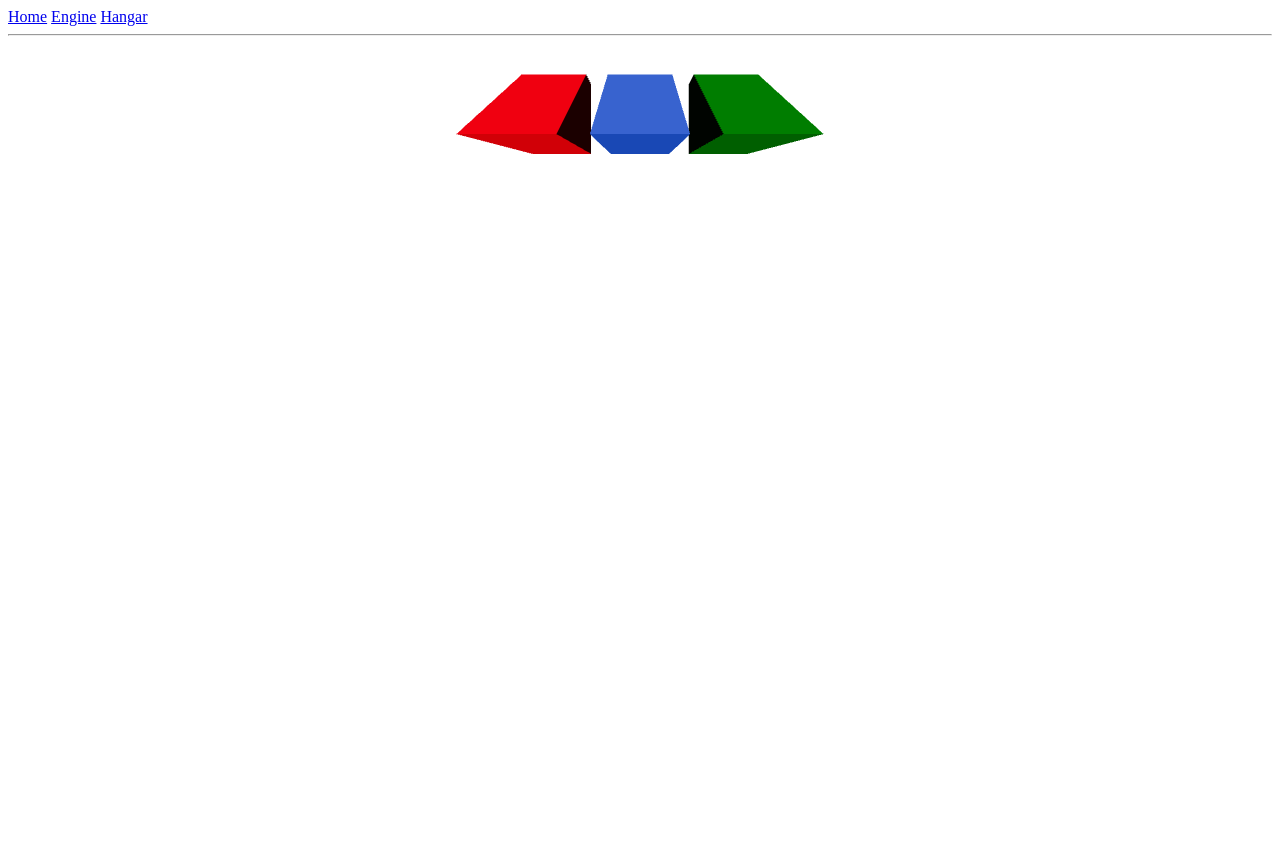
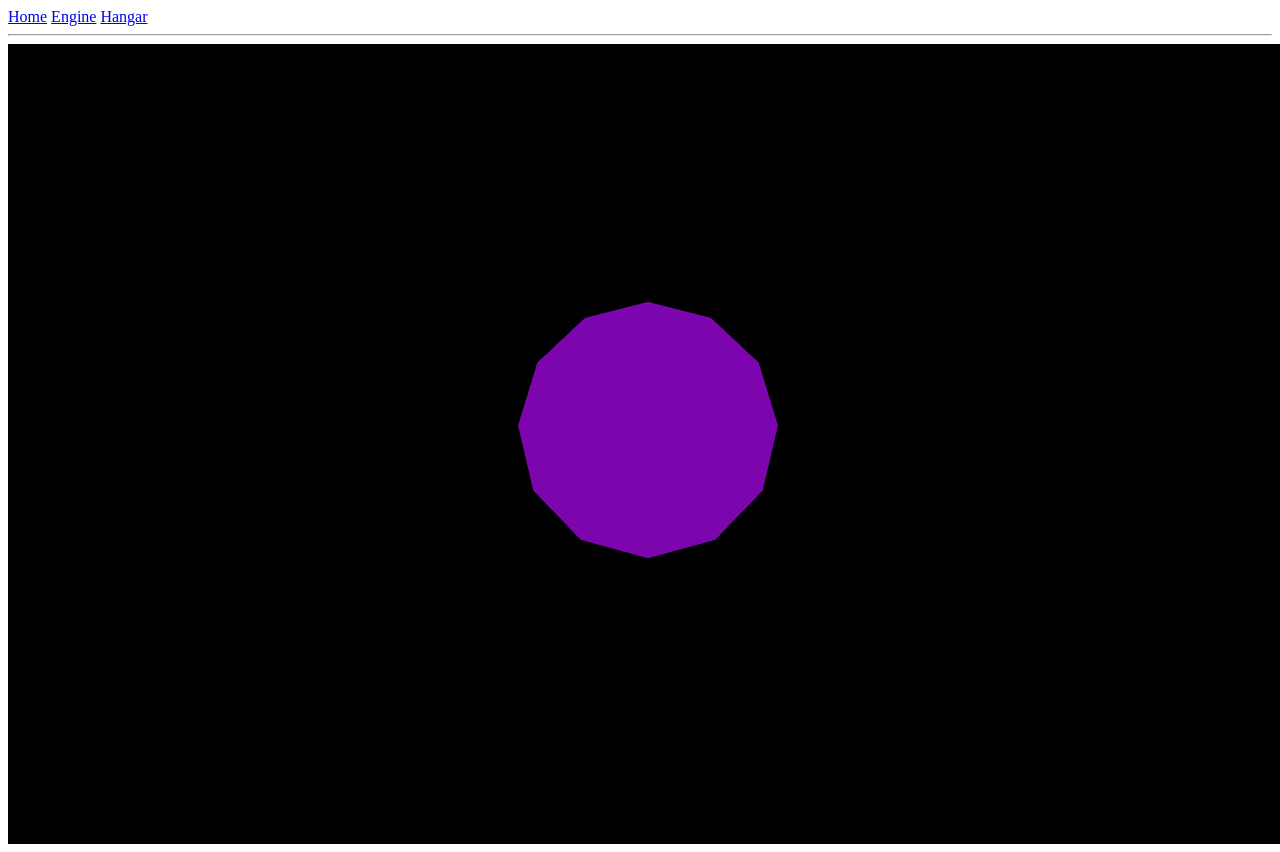
Before and after one commit to alylim/hackathon-threejs, a React (Vite) app: page /engine in a window 1280 px wide. Before the commit the page ends 800 px from the top, so only its background shows below. Built offline with nearby package versions, Linux system fonts and the light colour scheme.

Commit message:
add orbit controls

```diff
--- /dev/null
+++ b/src/routes/engine/-components/cylinder.tsx
@@ -0,0 +1,28 @@
+import { useRef, useState } from "react";
+import { type Mesh, type Clock } from "three";
+import { useFrame } from "@react-three/fiber";
+
+type CylinderProps = {
+  transposeX?: number;
+  color: string;
+  isDragging: boolean;
+};
+
+function Cylinder({ transposeX = 0, color, isDragging }: CylinderProps) {
+  const meshRef = useRef<Mesh>(null);
+
+  useFrame(() => {
+    if (meshRef.current && !isDragging) {
+      meshRef.current.rotation.x += 0.003;
+    }
+  });
+
+  return (
+    <mesh ref={meshRef} position={[transposeX, 0, 0]}>
+      <cylinderGeometry args={[1, 1, 2, 12]} />
+      <meshPhongMaterial color={color} />
+    </mesh>
+  );
+}
+
+export { Cylinder };
--- a/src/routes/engine/index.tsx
+++ b/src/routes/engine/index.tsx
@@ -1,20 +1,31 @@
+import { useState } from "react";
 import { createFileRoute } from "@tanstack/react-router";
 import { Canvas } from "@react-three/fiber";
-import { PhongedCube } from "./-components/phonged-cube";
+import { Cylinder } from "./-components/cylinder";
+import { OrbitControls } from "@react-three/drei";
+import { Color } from "three";
 
 export const Route = createFileRoute("/engine/")({
   component: Engine,
 });
 
+const BLACK = new Color("black");
+
 function Engine() {
+  const [isDragging, setIsDragging] = useState(false);
+
   return (
-    <div id="canvas-container">
-      <Canvas camera={{ fov: 75, near: 0.1, far: 5 }}>
-        <ambientLight intensity={0.1} />
-        <directionalLight color="white" position={[0, 0, 5]} intensity={3} />
-        <PhongedCube transposeX={0} color="royalBlue" />
-        <PhongedCube transposeX={4} color="green" />
-        <PhongedCube transposeX={-4} color="red" />
+    <div id="canvas-container" style={{ width: "100dvw", height: "100dvh" }}>
+      <Canvas
+        scene={{ background: BLACK }}
+        camera={{ fov: 75, near: 0.1, far: 500 }}
+        onPointerDown={() => setIsDragging(true)}
+        onPointerUp={() => setIsDragging(false)}
+      >
+        <ambientLight intensity={0.7} />
+        <directionalLight color="white" position={[0, 10, 0]} intensity={5} />
+        <OrbitControls />
+        <Cylinder color="#ae34eb" isDragging={isDragging} />
       </Canvas>
     </div>
   );
```
